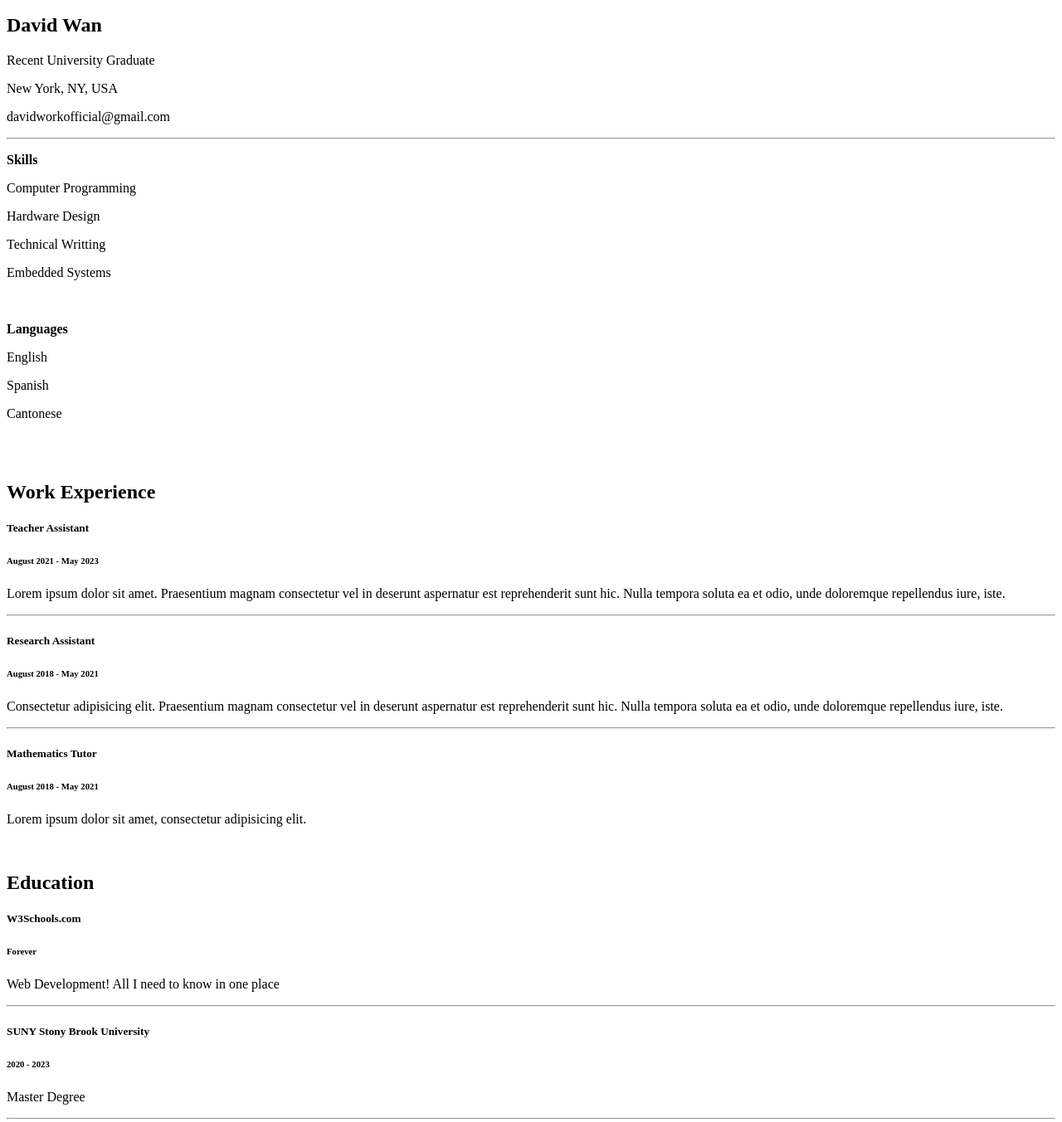
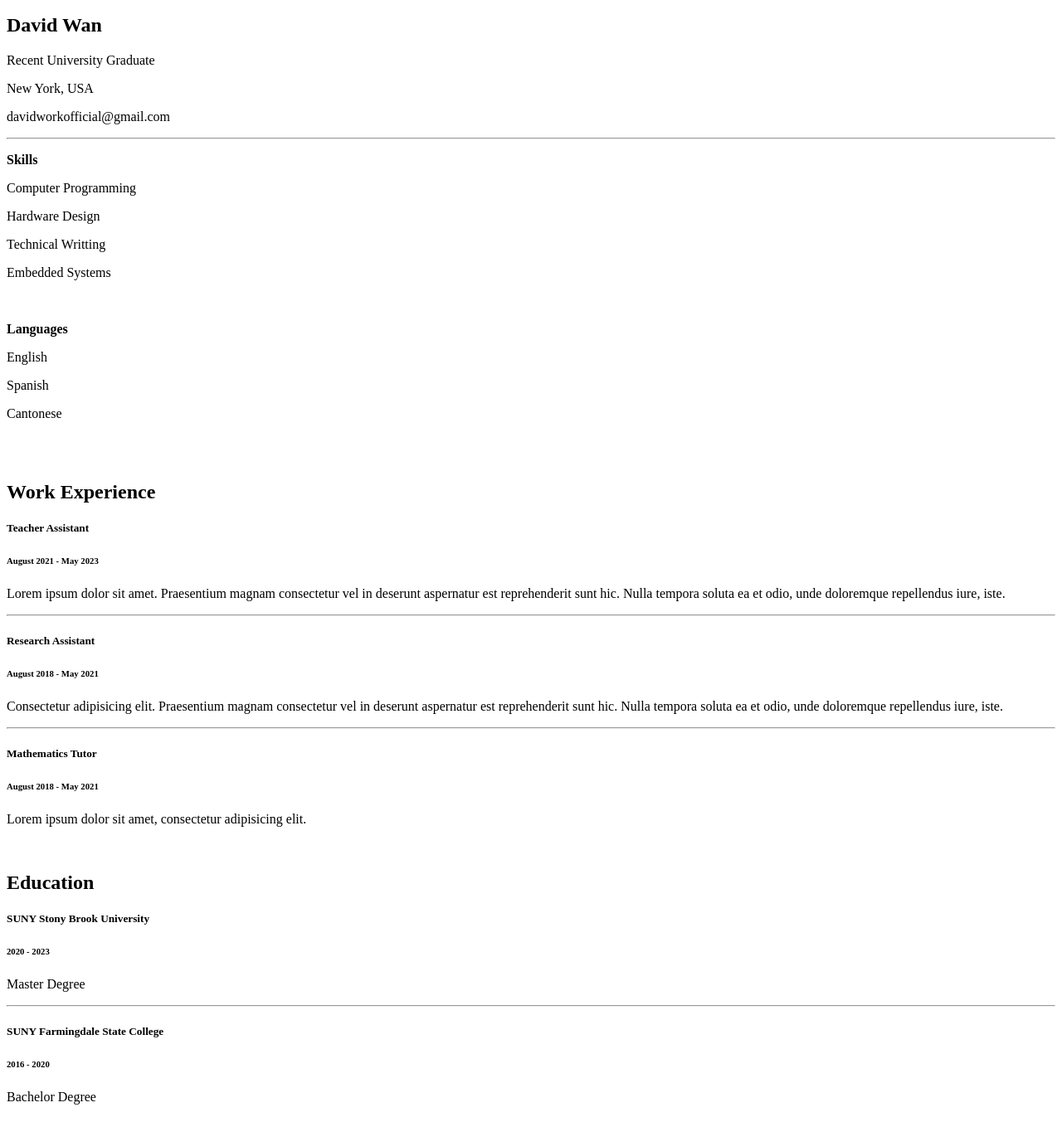
Before and after one commit to DavidWorkOfficial/davidworkofficial.github.io, a plain HTML site: page index.html in a window 1280 px wide. Shown: the part 29-1382 px from the top of the page at 83% size. Drawn offline with Linux system fonts and the light colour scheme.

Commit message:
Update index.html

```diff
--- a/index.html
+++ b/index.html
@@ -26,7 +26,7 @@
         </div>
         <div>
           <p>Recent University Graduate</p>
-          <p>New York, NY, USA</p>
+          <p>New York, USA</p>
           <p>davidworkofficial@gmail.com</p>
 
           <hr>
@@ -77,12 +77,6 @@
       <div>
         <h2>Education</h2>
         <div>
-          <h5><b>W3Schools.com</b></h5>
-          <h6>Forever</h6>
-          <p>Web Development! All I need to know in one place</p>
-          <hr>
-        </div>
-        <div>
           <h5><b>SUNY Stony Brook University</b></h5>
           <h6>2020 - 2023</h6>
           <p>Master Degree</p>
```
